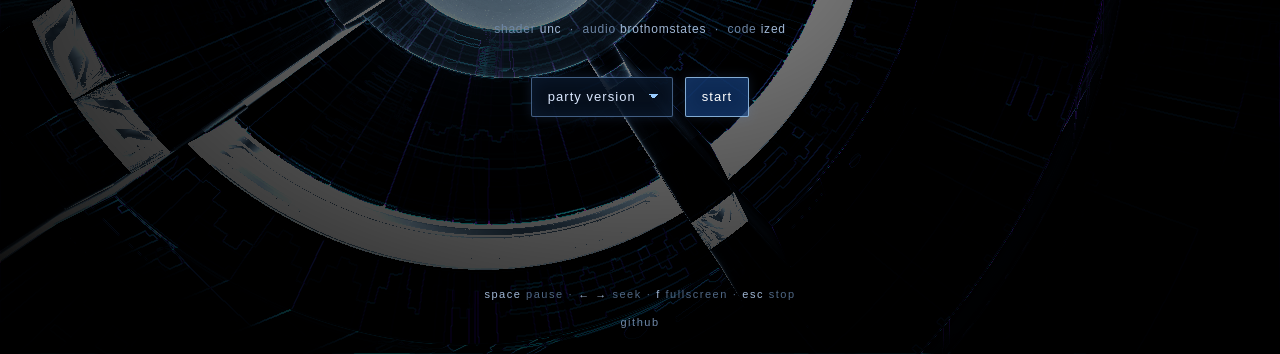
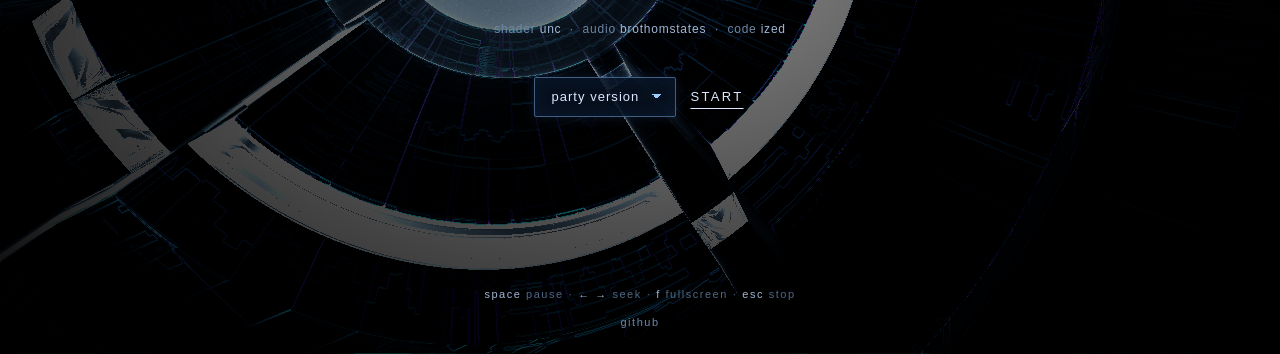
Before and after one commit to demoports/cdak, a plain HTML site: page index.html in a window 1280 px wide. Shown: the part 446-800 px from the top of the page. Drawn offline with Linux system fonts and the light colour scheme.

Commit message:
Standardize launcher START control

```diff
--- a/index.html
+++ b/index.html
@@ -24,17 +24,23 @@
   #ui .credits { margin-top: 22px; color: #6d86a6; font-size: 12px; }
   #ui .credits b { color: #9fb6d4; font-weight: 400; }
   #ui .row { margin-top: 38px; display: flex; gap: 12px; align-items: center; }
-  #ui select, #ui button {
-    font: inherit; letter-spacing: .08em; border-radius: 2px; padding: 8px 16px; cursor: pointer; outline: none;
+  #ui select, #ui button { font: inherit; cursor: pointer; outline: none; }
+  #ui select {
+    letter-spacing: .08em; border-radius: 2px; padding: 8px 16px;
     background: rgba(8,18,34,.85); color: #dbe8ff; border: 1px solid rgba(140,190,255,.45);
     box-shadow: 0 0 12px rgba(80,150,255,.15), inset 0 0 18px rgba(80,150,255,.08);
     transition: border-color .2s, box-shadow .2s; }
   #ui select { appearance: none; -webkit-appearance: none; padding-right: 36px;
     background-image: linear-gradient(45deg, transparent 50%, #9cf 50%), linear-gradient(135deg, #9cf 50%, transparent 50%);
     background-position: calc(100% - 18px) 50%, calc(100% - 13px) 50%; background-size: 5px 5px, 5px 5px; background-repeat: no-repeat; }
-  #ui select:hover, #ui button:hover, #ui select:focus-visible, #ui button:focus-visible {
+  #ui select:hover, #ui select:focus-visible {
     border-color: #bfe0ff; box-shadow: 0 0 22px rgba(120,190,255,.45), inset 0 0 18px rgba(120,190,255,.15); }
-  #ui button { color: #fff; border-color: rgba(170,215,255,.75); background: rgba(20,60,120,.7); }
+  #ui button {
+    padding: 6px 2px; border: 0; color: #dbe8ff; background: transparent;
+    letter-spacing: .18em; text-transform: uppercase; text-decoration: underline;
+    text-underline-offset: 7px; text-decoration-thickness: 1px; transition: color .2s; }
+  #ui button:not(:disabled):hover, #ui button:not(:disabled):focus-visible { color: #fff; }
+  #ui button:disabled { color: #6d86a6; cursor: progress; text-decoration: none; }
   #ui .controls { position: absolute; bottom: 22px; color: #4f6784; font-size: 11px; letter-spacing: .14em;
                   text-align: center; white-space: nowrap; }
   #ui .controls kbd { color: #9fb6d4; font: inherit; }
```
